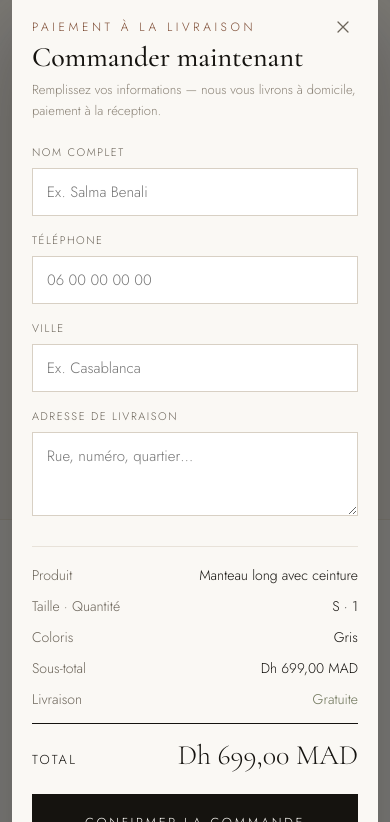
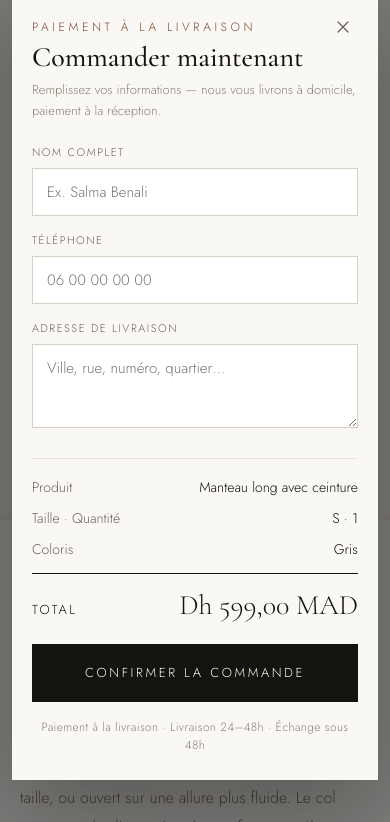
Before and after one commit to zedfzefzfe/girl-fashion-landing-page, a plain HTML site: page product.html in a window 390 px wide. Both pictures are taken after a click on the button "COMMANDER — PAIEMENT À LA LIVRAISON". Shown: the part 1153-1975 px from the top of the page. Drawn offline with nearby package versions, Linux system fonts and the light colour scheme.

Commit message:
Simplify order form (name/phone/address), drop livraison row, price 599
Co-Authored-By: Claude Opus 4.8 <noreply@anthropic.com>
Claude-Session: https://claude.ai/code/session_01KPpQHSRSVo9VTGpinFZ9NU

```diff
--- a/product.html
+++ b/product.html
@@ -120,7 +120,7 @@
       <div style="flex:1 1 420px;min-width:0;">
         <p style="margin:0 0 12px;font-size:12px;letter-spacing:.3em;text-transform:uppercase;color:#8a8276;">Girl's House</p>
         <h1 class="hero-title" style="margin:0;font-family:'Cormorant Garamond',serif;font-weight:300;font-size:54px;line-height:1.05;">Manteau long avec ceinture</h1>
-        <p style="margin:20px 0 0;font-size:24px;letter-spacing:.02em;">Dh 699,00 MAD</p>
+        <p style="margin:20px 0 0;font-size:24px;letter-spacing:.02em;">Dh 599,00 MAD</p>
         <p style="margin:12px 0 0;font-size:13px;line-height:1.6;color:#8a8276;">Taxes incluses. <a href="#" class="lnk" style="color:#6b6459;border-bottom:1px solid #b9b0a2;">Frais d&#8217;expédition</a> calculés à l&#8217;étape de paiement.</p>
         <p style="margin:16px 0 0;display:inline-flex;align-items:center;gap:8px;font-size:13px;color:#6b7257;"><span style="width:7px;height:7px;border-radius:50%;background:#6b7257;display:inline-block;"></span>En stock — expédié sous 24h</p>
 
@@ -200,22 +200,19 @@
         <h2 style="margin:0 0 6px;font-family:'Cormorant Garamond',serif;font-weight:500;font-size:28px;">Commander maintenant</h2>
         <p style="margin:0 0 22px;font-size:13px;line-height:1.6;color:#8a8276;">Remplissez vos informations — nous vous livrons à domicile, paiement à la réception.</p>
         <form id="orderForm">
-          <div class="form-grid" style="display:grid;grid-template-columns:repeat(2,minmax(0,1fr));gap:16px;">
+          <div style="display:grid;gap:16px;">
             <div style="grid-column:1 / -1;"><label class="flab" for="f-nom">Nom complet</label><input id="f-nom" class="inp" type="text" required placeholder="Ex. Salma Benali"></div>
             <div><label class="flab" for="f-tel">Téléphone</label><input id="f-tel" class="inp" type="tel" required placeholder="06 00 00 00 00"></div>
-            <div><label class="flab" for="f-ville">Ville</label><input id="f-ville" class="inp" type="text" required placeholder="Ex. Casablanca"></div>
-            <div style="grid-column:1 / -1;"><label class="flab" for="f-adr">Adresse de livraison</label><textarea id="f-adr" class="inp" required placeholder="Rue, numéro, quartier…"></textarea></div>
+            <div style="grid-column:1 / -1;"><label class="flab" for="f-adr">Adresse de livraison</label><textarea id="f-adr" class="inp" required placeholder="Ville, rue, numéro, quartier…"></textarea></div>
           </div>
           <div style="margin-top:24px;border-top:1px solid #e8e2d9;padding-top:18px;display:grid;gap:11px;font-size:14px;color:#6b6459;">
             <div class="srow"><span>Produit</span><span style="color:#15130f;text-align:right;">Manteau long avec ceinture</span></div>
             <div class="srow"><span>Taille · Quantité</span><span style="color:#15130f;"><span id="sumSize">S</span> · <span id="sumQty">1</span></span></div>
             <div class="srow"><span>Coloris</span><span id="sumColor" style="color:#15130f;">Gris</span></div>
-            <div class="srow"><span>Sous-total</span><span id="sumSub" style="color:#15130f;">Dh 699,00 MAD</span></div>
-            <div class="srow"><span>Livraison</span><span style="color:#6b7257;">Gratuite</span></div>
           </div>
           <div style="margin-top:14px;border-top:1px solid #15130f;padding-top:14px;display:flex;justify-content:space-between;align-items:baseline;">
             <span style="font-size:13px;letter-spacing:.18em;text-transform:uppercase;">Total</span>
-            <span id="sumTotal" style="font-family:'Cormorant Garamond',serif;font-size:28px;">Dh 699,00 MAD</span>
+            <span id="sumTotal" style="font-family:'Cormorant Garamond',serif;font-size:28px;">Dh 599,00 MAD</span>
           </div>
           <button type="submit" class="btn btn-dark" style="width:100%;margin-top:22px;height:58px;background:#15130f;color:#faf8f4;border:1px solid #15130f;font-size:13px;letter-spacing:.2em;text-transform:uppercase;cursor:pointer;">Confirmer la commande</button>
           <p style="margin:16px 0 0;text-align:center;font-size:12px;letter-spacing:.03em;color:#8a8276;">Paiement à la livraison · Livraison 24–48h · Échange sous 48h</p>
@@ -230,7 +227,7 @@
           <div class="srow"><span>Produit</span><span style="color:#15130f;text-align:right;">Manteau long avec ceinture</span></div>
           <div class="srow"><span>Taille · Quantité</span><span style="color:#15130f;"><span id="okSize">S</span> · <span id="okQty">1</span></span></div>
           <div class="srow"><span>Coloris</span><span id="okColor" style="color:#15130f;">Gris</span></div>
-          <div class="srow" style="border-top:1px solid #efe9e0;padding-top:10px;"><span>Total</span><span id="okTotal" style="color:#15130f;">Dh 699,00 MAD</span></div>
+          <div class="srow" style="border-top:1px solid #efe9e0;padding-top:10px;"><span>Total</span><span id="okTotal" style="color:#15130f;">Dh 599,00 MAD</span></div>
         </div>
         <button type="button" class="btn btn-dark" id="okCloseBtn" style="margin-top:24px;height:50px;padding:0 34px;background:#15130f;color:#faf8f4;border:1px solid #15130f;font-size:12px;letter-spacing:.2em;text-transform:uppercase;cursor:pointer;">Fermer</button>
       </div>
@@ -240,7 +237,7 @@
 
 <script>
 (function () {
-  var PRICE = 699;
+  var PRICE = 599;
   var COLORS = [
     { name: 'Gris', video: 'assets/model-gris.mp4', poster: 'assets/model-gris.jpg' },
     { name: 'Écru', video: 'assets/model-ecru.mp4', poster: 'assets/model-ecru.jpg' }
@@ -257,7 +254,6 @@
     document.getElementById('sumSize').textContent = state.size;
     document.getElementById('sumQty').textContent = state.qty;
     document.getElementById('sumColor').textContent = COLORS[state.color].name;
-    document.getElementById('sumSub').textContent = money(total);
     document.getElementById('sumTotal').textContent = money(total);
   }
   function selectColor(i) {
```
Also changed, not shown: index.html (+1 -1 lines).
